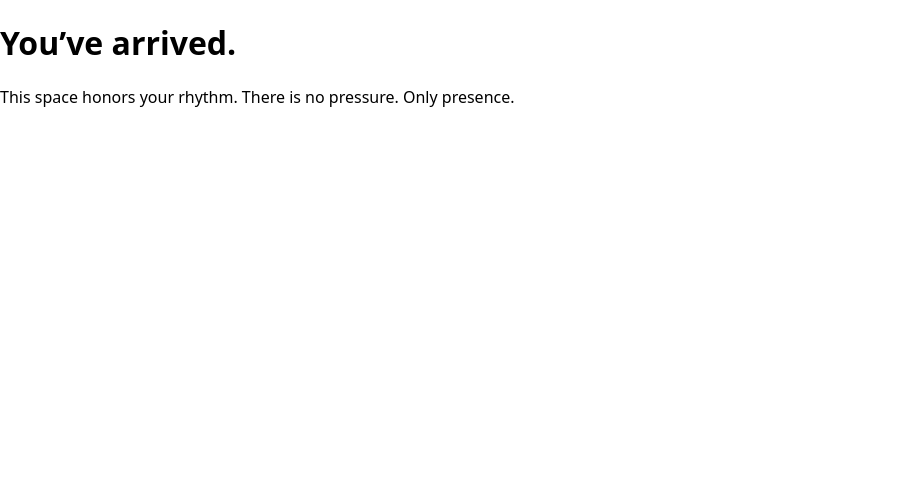
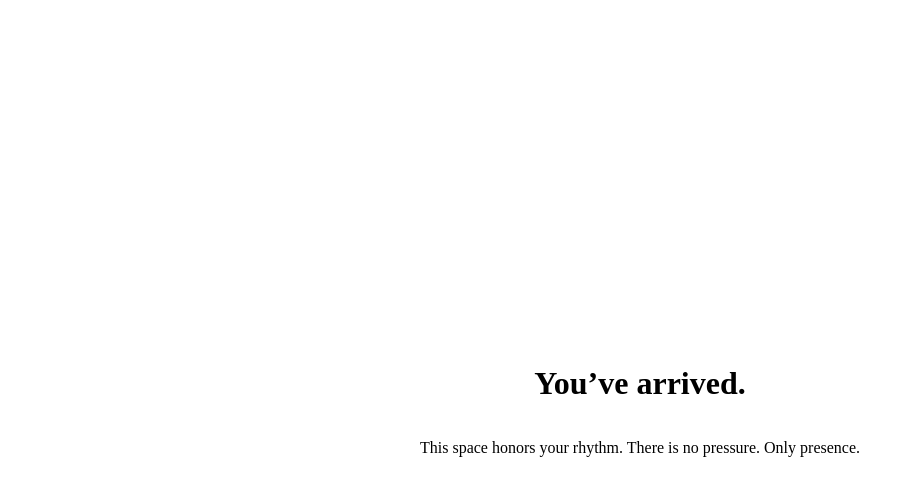
Before and after one commit to tribelocus/tribelocus-core, a Next.js app: page / in a window 1280 px wide. Shown: the top 496 px of the page, without its empty margins (0-919 px from the left). Built offline with nearby package versions, Linux system fonts and the light colour scheme.

Commit message:
Complete Tailwind CSS setup

```diff
--- a/app/globals.css
+++ b/app/globals.css
@@ -1,5 +1,3 @@
-body {
-  margin: 0;
-  padding: 0;
-  font-family: system-ui, sans-serif;
-}
+@tailwind base;
+@tailwind components;
+@tailwind utilities;
--- a/package.json
+++ b/package.json
@@ -30,6 +30,9 @@
   "devDependencies": {
     "@types/node": "^22.14.0",
     "@types/react": "^19.1.0",
+    "autoprefixer": "^10.4.21",
+    "postcss": "^8.5.3",
+    "tailwindcss": "^4.1.3",
     "typescript": "^5.8.3"
   }
 }
--- /dev/null
+++ b/tailwind.config.js
@@ -0,0 +1,11 @@
+/** @type {import('tailwindcss').Config} */
+module.exports = {
+  content: [
+    "./app/**/*.{js,ts,jsx,tsx}",
+    "./components/**/*.{js,ts,jsx,tsx}",
+  ],
+  theme: {
+    extend: {},
+  },
+  plugins: [],
+}
```
Also changed, not shown: 1 other file (tests, documents, lock files or other folders).
